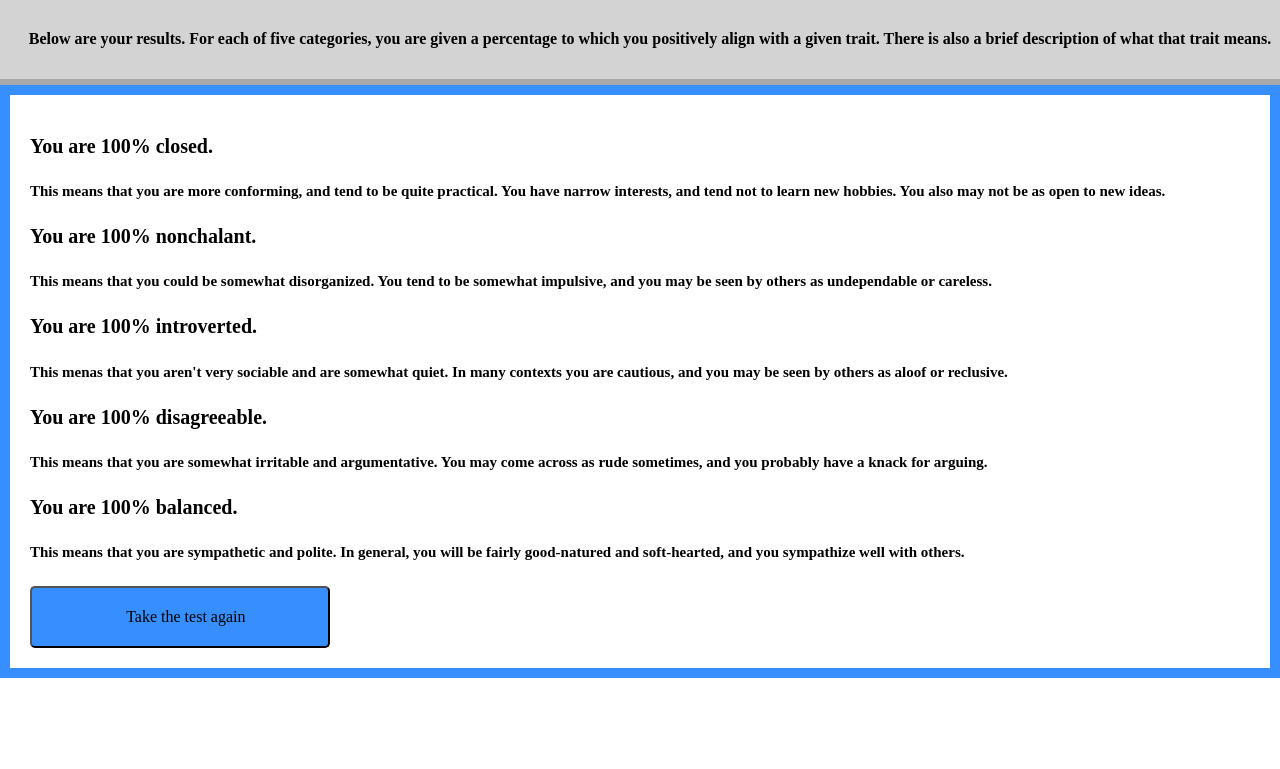
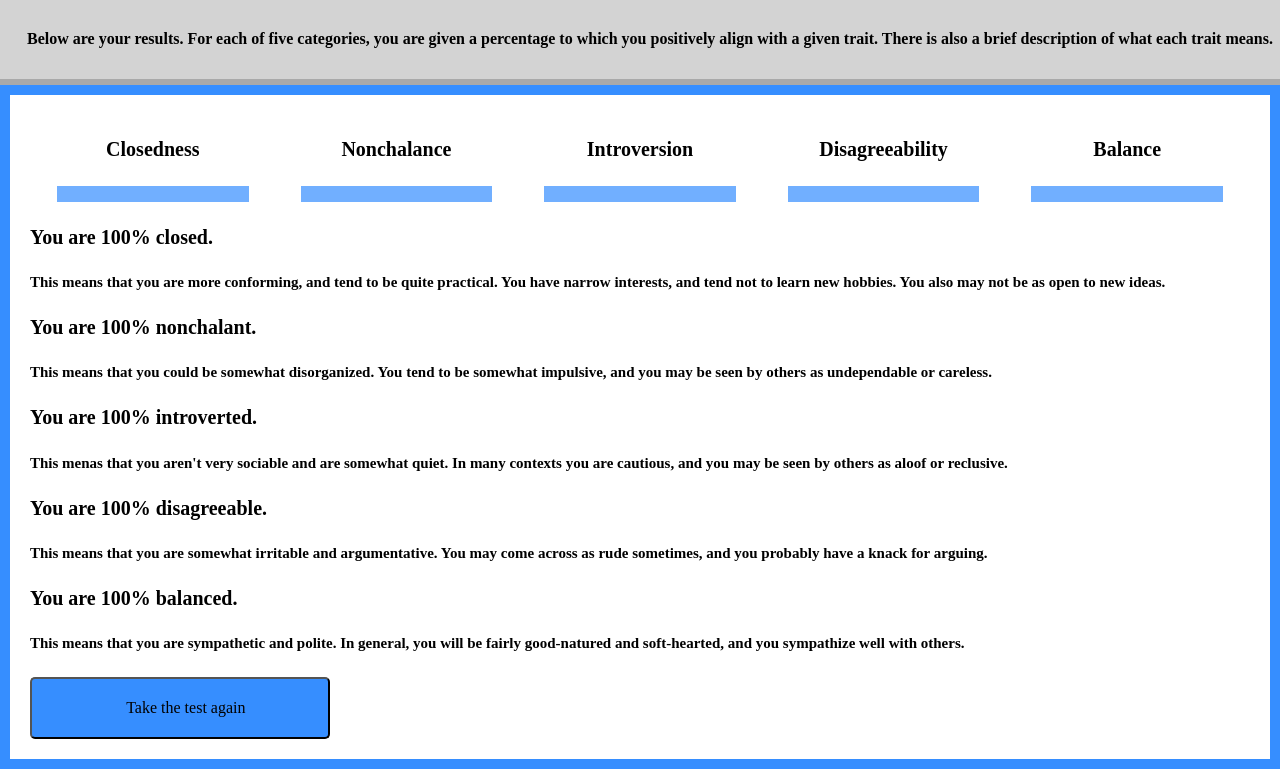
Before and after one commit to jadenu/Personality-Test, a plain HTML site: page Results.html in a window 1280 px wide. Shown: the part 105-874 px from the top of the page. Before the commit the page ends 800 px from the top, so only its background shows below. Drawn offline with Linux system fonts and the light colour scheme.

Commit message:
Spicy little bars
Further beautify the results page with some nice bars to show how much of each trait the user has.

```diff
--- a/Results.html
+++ b/Results.html
@@ -85,25 +85,94 @@ h5 {
 	opacity: 1;
 	right: 0;
 }
+.bar {
+	-webkit-appearance: none;
+	appearance: none;
+	fill: #368EFF;
+	background: #D3D3D3;
+	opacity: 0.7;
+	-webkit-transition: .2s;
+	tarnsition: opacity .2s;
+	width: 80%;
+}
+.bar:hover {
+	opacity: 1;
+}
+.bar::-moz-progress-bar {
+	background: #D3D3D3;
+}
+.bar::-moz-progress-value {
+	background: #368EFF;
+}
+.bar::-webkit-progress-bar {
+	background: #D3D3D3;
+}
+.bar::-webkit-progress-value {
+	background: #368EFF;
+}
+
+
+.tooltip {
+	width: 100%;
+	position: relative;
+	display: inline-block;
+}
+.tooltip .tooltiptext {
+	opacity: 0;
+	width: 50px;
+	background-color: black;
+	color: #fff;
+	text-align: center;
+	border-radius: 6px;
+	padding: 5px 0;
+	position: absolute;
+	top: 120%;
+	left: 50%;
+	margin-left: -25px;
+	transition: opacity .3s;
+	-webkit-transition: .3s;
+}
+.tooltip:hover .tooltiptext {
+	opacity: 1;
+}
+
+.table {
+	width: 100%;
+	text-align: center;
+	table-layout: fixed;
+}
+td {
+	width: 20%;
+}
 </style>
 <body>
 <div id="headerDiv">
 <h1> Personality Test! </h1>
-<h4> Below are your results. For each of five categories, you are given a percentage to which you positively align with a given trait. There is also a brief description of what that trait means.</h4>
+<h4> Below are your results. For each of five categories, you are given a percentage to which you positively align with a given trait. There is also a brief description of what each trait means.</h4>
 </div>
 <div id="absoluteDiv">
 <h2> Made by Jaden and Reed </h2>
 </div>
 <div id="frameDiv">
-<h3 id="open"/>
-<h5 id="openDesc"/>
-<h3 id="consc"/>
-<h5 id="conscDesc"/>
-<h3 id="extra"/>
-<h5 id="extraDesc"/>
-<h3 id="agree"/>
-<h5 id="agreeDesc"/>
-<h3 id="neuro"/>
+<table class="table">
+<tr> <th><h3 id="trait1"></h3></th><th><h3 id="trait2"></h3></th><th><h3 id="trait3"></h3></th><th><h3 id="trait4"></h3></th><th><h3 id="trait5"></h3></th></tr>
+<tr>
+<td><div class="tooltip"><progress class="bar" id="openBar" value="50" max="100"></progress><span class="tooltiptext" id="openTip"></span></div></td>
+<td><div class="tooltip"><progress class="bar" id="conscBar" value="50" max="100"></progress><span class="tooltiptext" id="conscTip"></span></div></td>
+<td><div class="tooltip"><progress class="bar" id="extraBar" value="50" max="100"></progress><span class="tooltiptext" id="extraTip"></span></div></td>
+<td><div class="tooltip"><progress class="bar" id="agreeBar" value="50" max="100"></progress><span class="tooltiptext" id="agreeTip"></span></div></td>
+<td><div class="tooltip"><progress class="bar" id="neuroBar" value="50" max="100"></progress><span class="tooltiptext" id="neuroTip"></span></div></td>
+</tr>
+</table>
+<h3 id="open"></h3>
+<h5 id="openDesc"></h5>
+<h3 id="consc"></h3>
+<h5 id="conscDesc"></h5>
+<h3 id="extra"></h3>
+<h5 id="extraDesc"></h5>
+<h3 id="agree"></h3>
+<h5 id="agreeDesc"></h5>
+<h3 id="neuro"></h3>
 <h5 id="neuroDesc"></h5>
 <button class="button" onclick="retake()"><span> Take the test again </span></button>
 </div>
@@ -122,46 +191,76 @@ setValues();
 function setValues() {
 	if (o < 250){
 		let closedness = (250 - o) / 5.0 + 50.0;
+		document.getElementById("openBar").value = closedness;
+		document.getElementById("trait1").innerHTML = "Closedness";
+		document.getElementById("openTip").innerHTML = closedness + "%";
 		document.getElementById("open").innerHTML = "You are " + closedness + "% closed.";
 		document.getElementById("openDesc").innerHTML = "This means that you are more conforming, and tend to be quite practical. You have narrow interests, and tend not to learn new hobbies. You also may not be as open to new ideas.";
 	} else {
 		let openness = (o - 250) / 5.0 + 50.0;
+		document.getElementById("openBar").value = openness;
+		document.getElementById("trait1").innerHTML = "Openness";
+		document.getElementById("openTip").innerHTML = openness + "%";
 		document.getElementById("open").innerHTML = "You are " + openness + "% open.";
 		document.getElementById("openDesc").innerHTML = "This means that you are independent and tend to be quite imaginative. You have broad interests, and often learn new skills. You are also more open to new ideas.";
 	}
 	if (c < 250){
 		let nonchalance = (250 - c) / 5.0 + 50.0;
+		document.getElementById("conscBar").value = nonchalance;
+		document.getElementById("trait2").innerHTML = "Nonchalance";
+		document.getElementById("conscTip").innerHTML = nonchalance + "%";
 		document.getElementById("consc").innerHTML = "You are " + nonchalance + "% nonchalant.";
 		document.getElementById("conscDesc").innerHTML = "This means that you could be somewhat disorganized. You tend to be somewhat impulsive, and you may be seen by others as undependable or careless.";
 	} else {
 		let conscientiousness = (c - 250) / 5.0 + 50.0;
+		document.getElementById("conscBar").value = conscientiousness;
+		document.getElementById("trait2").innerHTML = "Conscientiousness";
+		document.getElementById("conscTip").innerHTML = conscientiousness + "%";
 		document.getElementById("consc").innerHTML = "You are " + conscientiousness + "% conscientious.";
 		document.getElementById("conscDesc").innerHTML = "This means that you are well-organized. You tend to be disciplined, and you are seen by others as dependable and careful.";
 	}
 	if (e < 250){
 		let introversion = (250 - e) / 5.0 + 50.0;
+		document.getElementById("extraBar").value = introversion;
+		document.getElementById("trait3").innerHTML = "Introversion";
+		document.getElementById("extraTip").innerHTML = introversion + "%";
 		document.getElementById("extra").innerHTML = "You are " + introversion + "% introverted.";
 		document.getElementById("extraDesc").innerHTML = "This menas that you aren't very sociable and are somewhat quiet. In many contexts you are cautious, and you may be seen by others as aloof or reclusive.";
 	} else {
-		let extraversion = (e - 250) / 5.0 + 50.0;
-		document.getElementById("extra").innerHTML = "You are " + extraversion + "% extraoverted.";
+		let extroversion = (e - 250) / 5.0 + 50.0;
+		document.getElementById("extraBar").value = extroversion;
+		document.getElementById("trait3").innerHTML = "Extroversion";
+		document.getElementById("extraTip").innerHTML = extroversion + "%";
+		document.getElementById("extra").innerHTML = "You are " + extroversion + "% extroverted.";
 		document.getElementById("extraDesc").innerHTML = "This means that you are sociable and talkative. In many contexts you are somewhat adventurous, and you may be seen by others as quite friendly.";
 	}
 	if (a < 250){
 		let disagreeability = (250 - a) / 5.0 + 50.0;
+		document.getElementById("agreeBar").value = disagreeability;
+		document.getElementById("trait4").innerHTML = "Disagreeability";
+		document.getElementById("agreeTip").innerHTML = disagreeability + "%";
 		document.getElementById("agree").innerHTML = "You are " + disagreeability + "% disagreeable.";
 		document.getElementById("agreeDesc").innerHTML = "This means that you are somewhat irritable and argumentative. You may come across as rude sometimes, and you probably have a knack for arguing.";
 	} else {
 		let agreeableness = (a - 250) / 5.0 + 50.0;
+		document.getElementById("agreeBar").value = agreeableness;
+		document.getElementById("trait4").innerHTML = "Agreeableness";
+		document.getElementById("agreeTip").innerHTML = agreeableness + "%";
 		document.getElementById("agree").innerHTML = "You are " + agreeableness + "% agreeable.";
 		document.getElementById("agreeDesc").innerHTML = "This means that you are independent and tend to be quite imaginative. You have broad interests, and often learn new skills. You are also more open to new ideas.";
 	}
 	if (n < 250){
 		let balance = (250 - n) / 5.0 + 50.0;
+		document.getElementById("neuroBar").value = balance;
+		document.getElementById("trait5").innerHTML = "Balance";
+		document.getElementById("neuroTip").innerHTML = balance + "%";
 		document.getElementById("neuro").innerHTML = "You are " + balance + "% balanced.";
 		document.getElementById("neuroDesc").innerHTML = "This means that you are sympathetic and polite. In general, you will be fairly good-natured and soft-hearted, and you sympathize well with others.";
 	} else {
 		let neuroticism = (n - 250) / 5.0 + 50.0;
+		document.getElementById("neuroBar").value = neuroticism;
+		document.getElementById("trait5").innerHTML = "Neuroticism";
+		document.getElementById("neuroTip").innerHTML = neuroticism + "%";
 		document.getElementById("neuro").innerHTML = "You are " + neuroticism + "% neurotic.";
 		document.getElementById("neuroDesc").innerHTML = "This means that you are somewhat emotional. You may feel insecure sometimes, and get nervous easily. You often pity yourself and are not satisfied with who you are.";
 	}
```
Also changed, not shown: PersonalityTest.html (+1 -1 lines).
